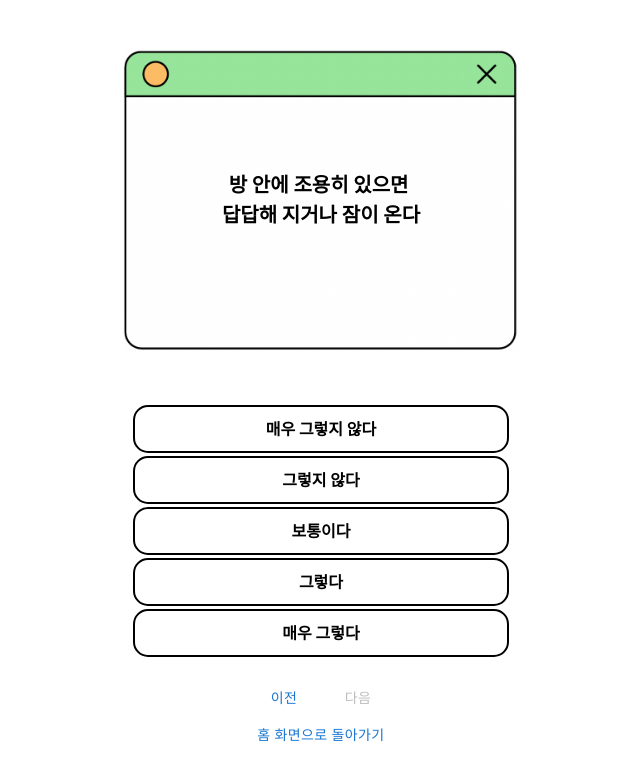
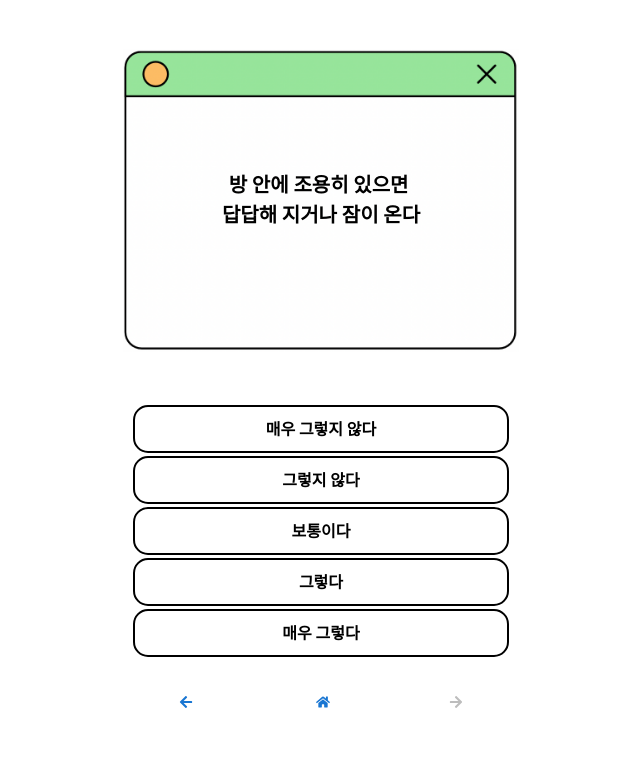
Before and after one commit to yujin9747/jinSister, a React (Create React App) app in the folder src/main/frontend/: page /question/1 in a window 1280 px wide. Shown: the top 780 px of the page, without its empty margins (319-959 px from the left). Built offline with nearby package versions, Linux system fonts and the light colour scheme.

Commit message:
이전, 다음 버튼 아이콘으로

```diff
--- a/src/main/frontend/package.json
+++ b/src/main/frontend/package.json
@@ -19,6 +19,7 @@
     "react-dom": "^18.3.1",
     "react-helmet": "^6.1.0",
     "react-helmet-async": "^2.0.5",
+    "react-icons": "^5.2.1",
     "react-router": "^6.23.1",
     "react-router-dom": "^6.23.1",
     "react-router-sitemap": "^1.2.0",
--- a/src/main/frontend/src/pages/QuestionPage.tsx
+++ b/src/main/frontend/src/pages/QuestionPage.tsx
@@ -2,6 +2,7 @@ import {Col, Container, Form, Image, Row, Modal} from "react-bootstrap";
 import React, {useCallback, useEffect, useState} from "react";
 import {useNavigate, useParams} from "react-router";
 import Button from "@mui/material/Button";
+import {FaArrowLeft, FaArrowRight, FaHome} from "react-icons/fa";
 
 const QuestionPage = () => {
     const navigate = useNavigate()
@@ -399,17 +400,17 @@ const QuestionPage = () => {
                         >
                             매우 그렇다
                         </div>
-                        <div style={{display: 'flex', justifyContent: 'space-between', marginTop: '20px'}}>
-                            <Button onClick={handleBefore} style={{flex: 1, marginRight: '5px'}}>
-                                이전
+                        <div style={{width: '100%', display: 'flex', justifyContent: 'space-between', marginTop: '20px'}}>
+                            <Button onClick={handleBefore} style={{flex: 1, marginRight: '5px', padding: '15px'}}>
+                                <FaArrowLeft />
                             </Button>
-                            <Button onClick={handleNext} style={{flex: 1, marginLeft: '5px'}} disabled={!isAnswered}>
-                                다음
+                            <Button onClick={handleShow} style={{flex: 1, marginLeft: '5px', padding: '15px'}}>
+                                <FaHome />
+                            </Button>
+                            <Button onClick={handleNext} style={{flex: 1, marginLeft: '5px', padding: '15px'}} disabled={!isAnswered}>
+                                <FaArrowRight />
                             </Button>
                         </div>
-                        <Button onClick={handleShow} style={{width: '100%'}}>
-                            홈 화면으로 돌아가기
-                        </Button>
                     </Form>
                 </Col>
                 <Col md={4} sm={0}></Col>
```
Also changed, not shown: 1 other file (tests, documents, lock files or other folders).
